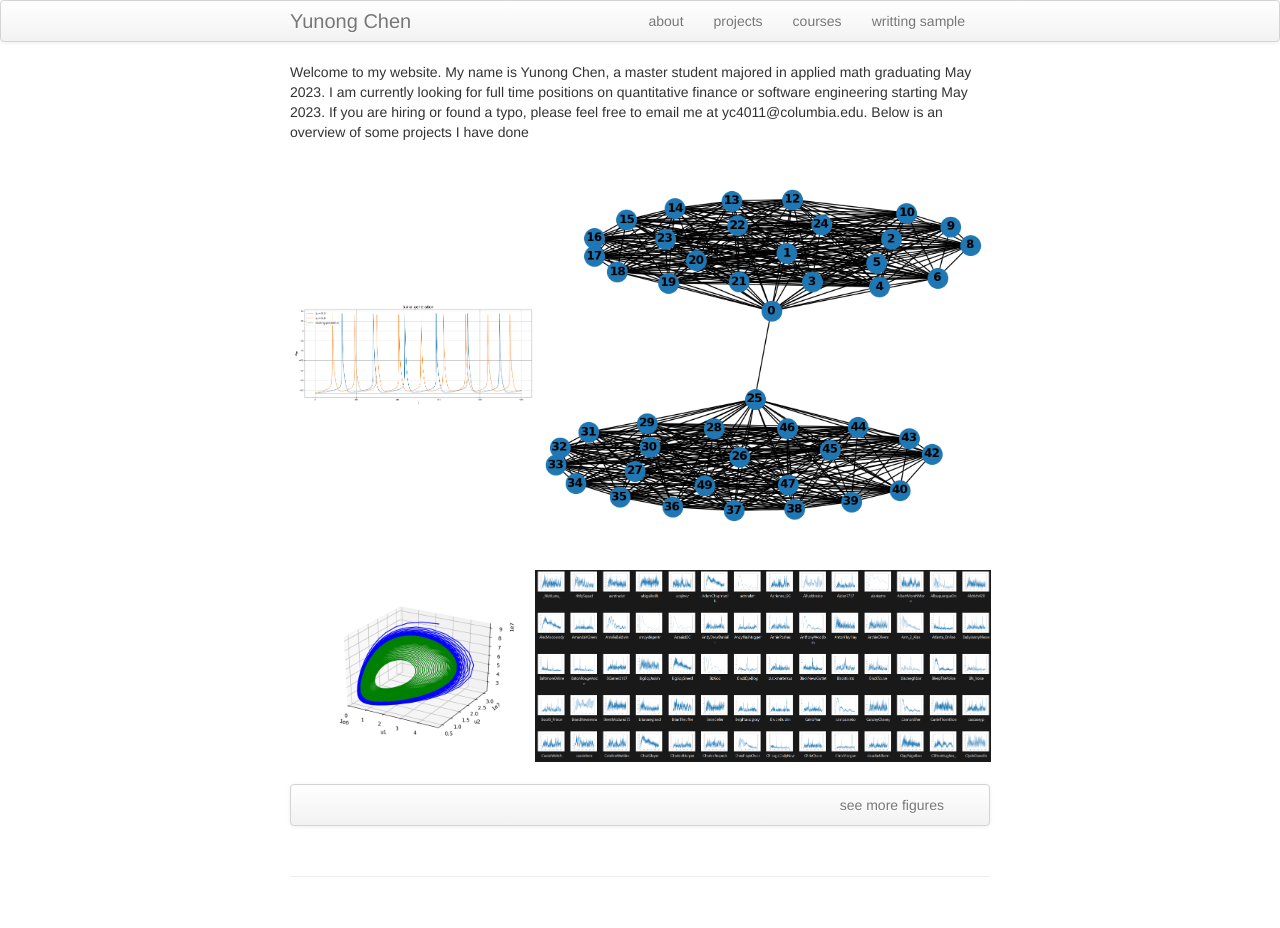
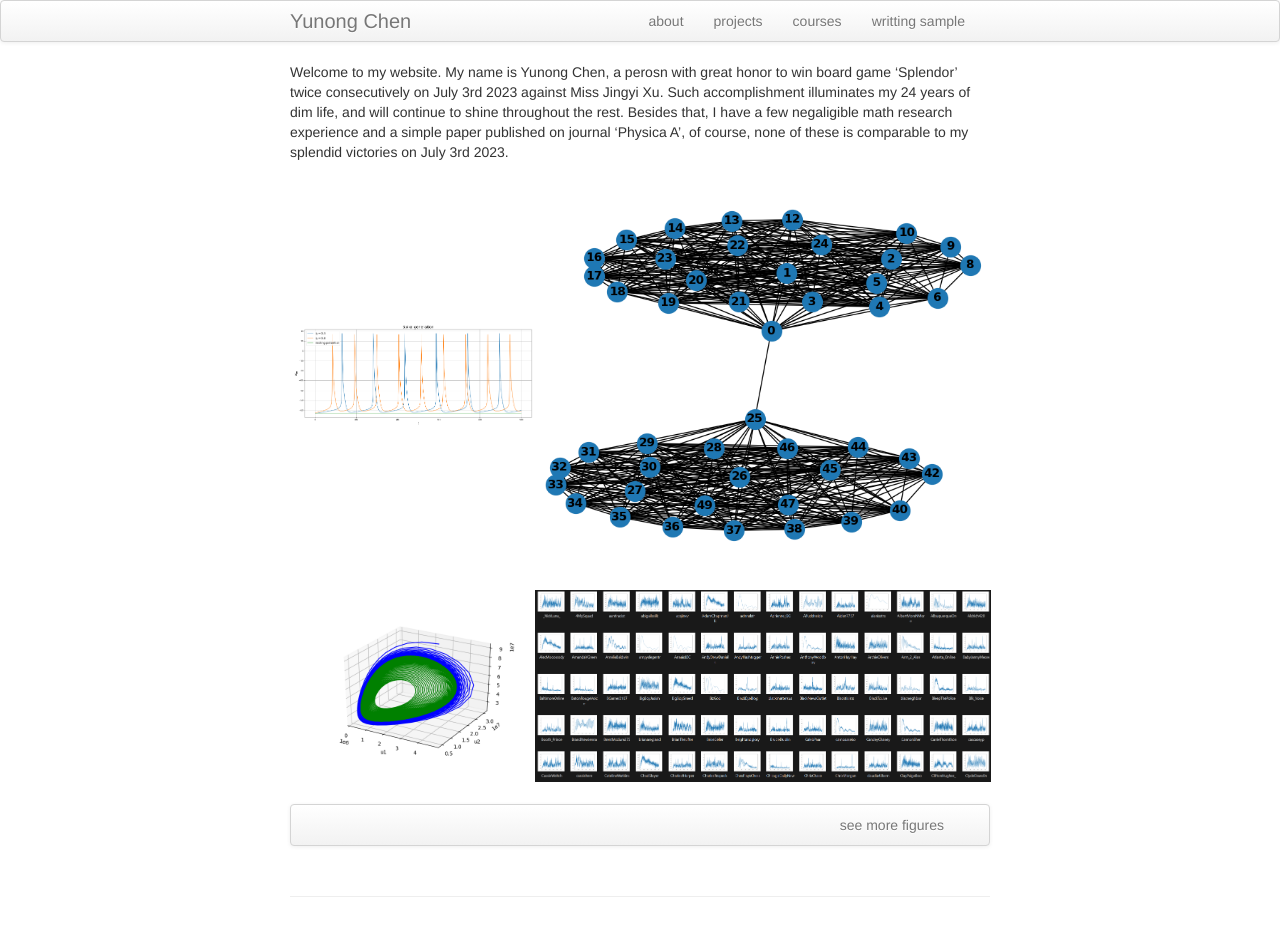
Before and after one commit to yunongch/yunongch.github.io, a Jekyll site: the page built from index.md, in a window 1280 px wide. Built offline with Jekyll 4.4.1, drawn with Linux system fonts in a browser that asks for light colours.

Commit message:
Update index.md

```diff
--- a/index.md
+++ b/index.md
@@ -5,7 +5,7 @@ description: Yunong Chen is a master student majored in applied math at Columbia
 keywords: statistics, data analytics
 ---
 
-Welcome to my website. My name is Yunong Chen, a master student majored in applied math graduating May 2023. I am currently looking for full time positions on quantitative finance or software engineering starting May 2023. If you are hiring or found a typo, please feel free to email me at yc4011@columbia.edu. Below is an overview of some projects I have done
+Welcome to my website. My name is Yunong Chen, a perosn with great honor to win board game 'Splendor' twice consecutively on July 3rd 2023 against Miss Jingyi Xu. Such accomplishment illuminates my 24 years of dim life, and will continue to shine throughout the rest. Besides that, I have a few negaligible math research experience and a simple paper published on journal 'Physica A', of course, none of these is comparable to my splendid victories on July 3rd 2023.
 
 
 >>>>>>>
```
